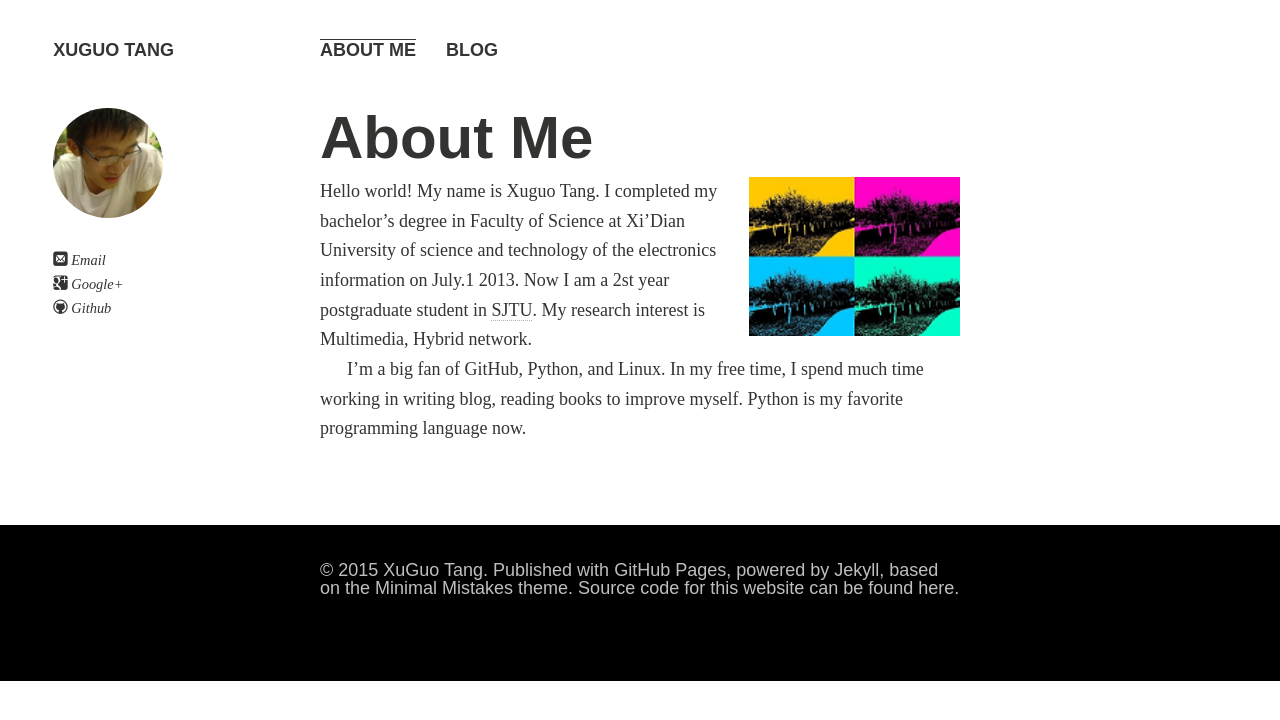
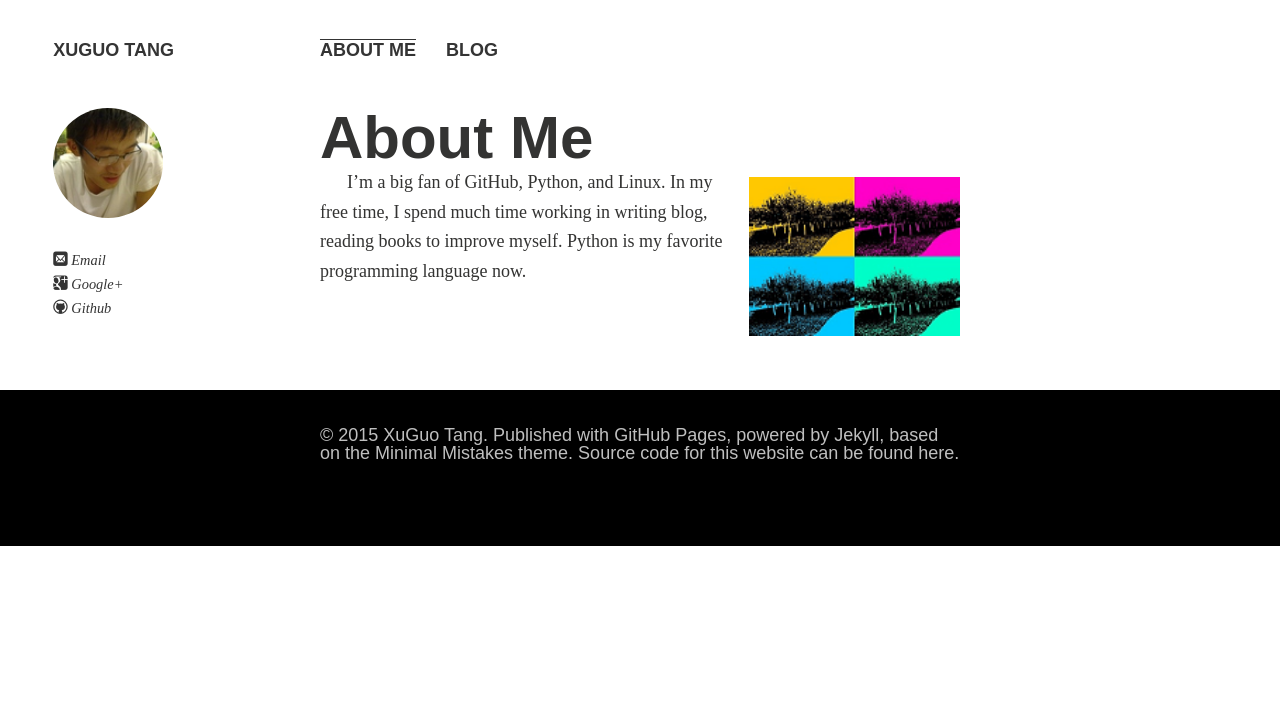
Before and after one commit to Tangxuguo/tangxuguo.github.io, a Jekyll site: the page built from index.md, in a window 1280 px wide. Shown: the top 720 px of the page. Built offline with Jekyll 4.4.1, drawn with Linux system fonts in a browser that asks for light colours; Markdown is read by kramdown in place of the engine named in the settings.

Commit message:
research

```diff
--- a/index.md
+++ b/index.md
@@ -5,7 +5,6 @@ layout: page
 # About Me
 
 <img src="/images/school_small.png"  class="floatpic">
-Hello world! My name is Xuguo Tang. I completed my bachelor's degree in Faculty of Science at Xi'Dian University of science and technology of the electronics information on July.1 2013. Now I am a 2st year postgraduate student in [SJTU]. My research interest is Multimedia, Hybrid network.
 
 I'm a big fan of GitHub, Python, and Linux. In my free time, I spend much time working in writing blog, reading books to improve myself. Python is my favorite programming language now.
 
```
Also changed, not shown: 1 other file.
